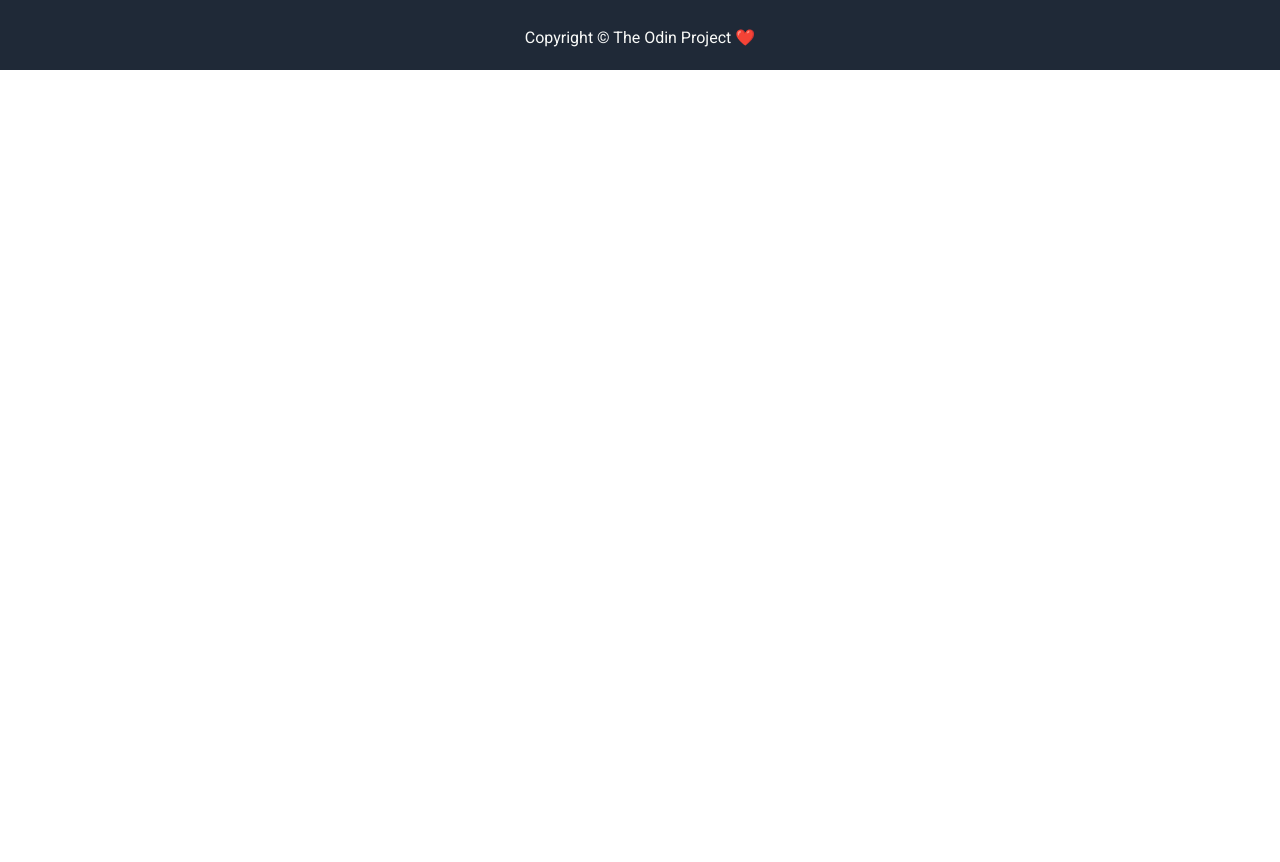
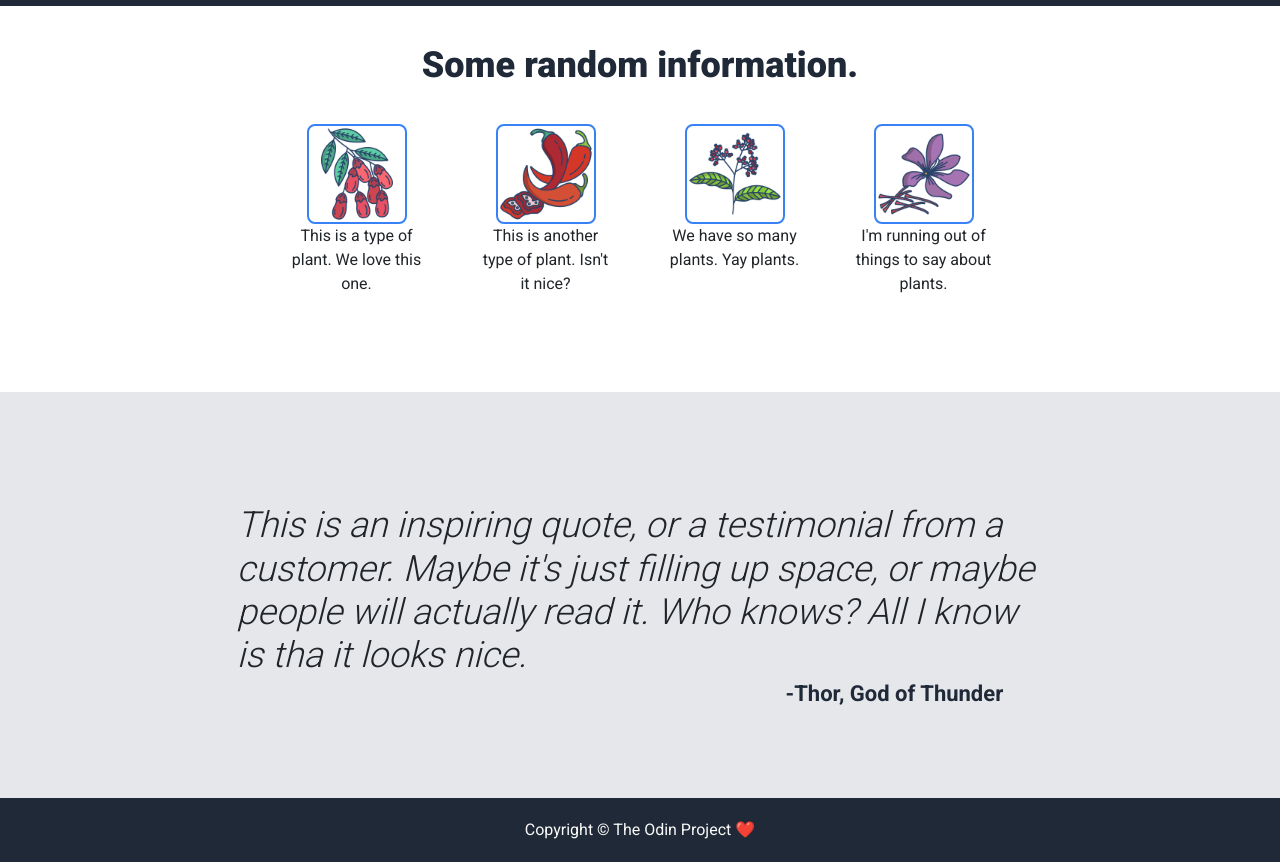
Before and after one commit to thiagossdev/odin-landing-page, a plain HTML site: page index.html in a window 1280 px wide. Shown: the part 500-1362 px from the top of the page. Before the commit the page ends 800 px from the top, so only its background shows below. Drawn offline with Linux system fonts and the light colour scheme.

Commit message:
Add info and quote section

```diff
--- a/css/style.css
+++ b/css/style.css
@@ -1,4 +1,4 @@
-@import url('https://fonts.googleapis.com/css2?family=Roboto:wght@400;700&display=swap');
+@import url('https://fonts.googleapis.com/css2?family=Roboto:wght@300;400;700;900&display=swap');
 
 body {
   font-family: Roboto, sans-serif;
@@ -34,7 +34,7 @@ a {
 }
 
 .text-primary {
-  background-color: #1f2937;
+  color: #1f2937;
 }
 
 .text-secondary {
@@ -43,6 +43,10 @@ a {
 
 .text-white {
   color: #f9faf8;
+}
+
+.text-center {
+  text-align: center;
 }
 
 .container {
@@ -98,6 +102,56 @@ a {
   width: 100%;
 }
 
+.section-info {
+  display: flex;
+  align-items: center;
+  flex-direction: column;
+  gap: 2rem;
+  padding: 2rem 6rem 6rem;
+}
+
+.section-info .row {
+  gap: 3.25rem;
+}
+
+.section-info .col {
+  flex: 0 1 auto;
+  display: flex;
+  align-items: center;
+  flex-direction: column;
+}
+
+.section-info img {
+  width: 6.25rem;
+  height: 6.25rem;
+  border: solid 2px #3882F6;
+  border-radius: .5rem;
+}
+
+.section-info .title {
+  font-size: 2.25rem;
+  font-weight: 900;
+}
+
+.quote-section {
+  width: 90%;
+  margin: 7rem auto 5.5rem;
+}
+
+.quote-content {
+  font-size: 2.25rem;
+  font-weight: 300;
+  font-style: italic;
+  line-height: 1.2;
+}
+
+.quote-quoted {
+  text-align: right;
+  font-size: 1.375rem;
+  font-weight: 700;
+  padding-right: 2.5rem;
+}
+
 .footer {
   height: 4rem;
   display: flex;
--- a/index.html
+++ b/index.html
@@ -42,6 +42,53 @@
       </div>
     </div>
   </div>
+
+  <div class="info">
+    <div class="container">
+      <div class="section-info">
+        <div class="title text-primary">Some random information.</div>
+
+        <div class="row">
+          <div class="col">
+            <img src="./img/barberry.png" alt="barberry">
+            <div class="text-center">This is a type of plant. We love this one.</div>
+          </div>
+
+          <div class="col">
+            <img src="./img/chilli.png" alt="chili">
+            <div class="text-center">This is another type of plant. Isn't it nice?</div>
+          </div>
+
+          <div class="col">
+            <img src="./img/pepper.png" alt="pepper">
+            <div class="text-center">We have so many plants. Yay plants.</div>
+          </div>
+
+          <div class="col">
+            <img src="./img/saffron.png" alt="saffron">
+            <div class="text-center">I'm running out of things to say about plants.</div>
+          </div>
+        </div>
+      </div>
+    </div>
+  </div>
+
+  <div class="quote bg-secodary">
+    <div class="container">
+      <div class="quote-section">
+        <div class="quote-content">
+          This is an inspiring quote, or a testimonial from a
+          customer. Maybe it's just filling up space, or maybe
+          people will actually read it. Who knows? All I know
+          is tha it looks nice.
+        </div>
+        <div class="quote-quoted text-primary">
+          -Thor, God of Thunder
+        </div>
+      </div>
+    </div>
+  </div>
+
   <div class="footer bg-primary text-white">
     Copyright &copy; The Odin Project ❤️
   </div>
```
Also changed, not shown: img/barberry.png (added), img/chilli.png (added), img/pepper.png (added), img/saffron.png (added).
